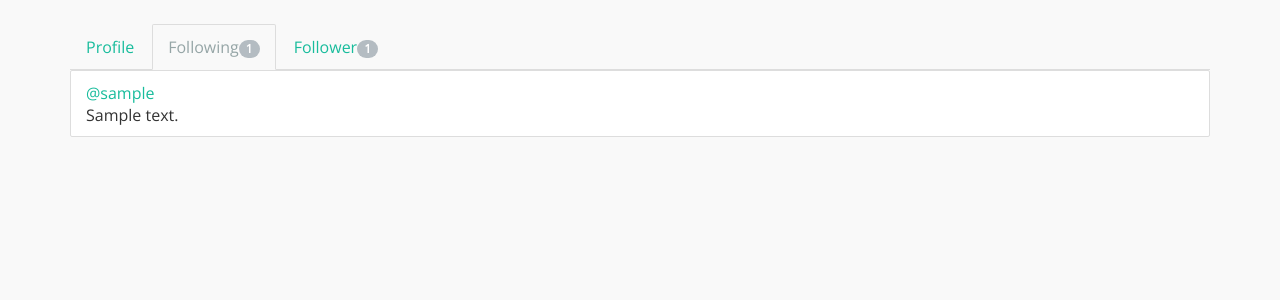
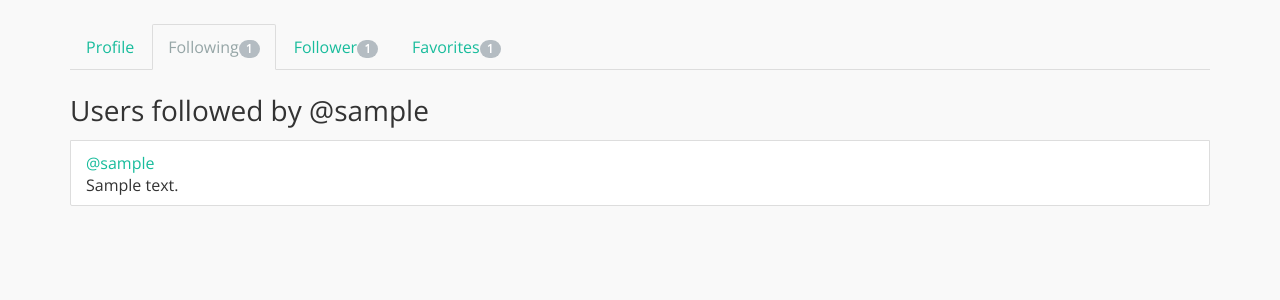
Before and after one commit to utgwkk/le4-database, a Flask app: a page that uses templates/following.html in a window 1280 px wide. Shown: the part 82-382 px from the top of the page. Run offline with Flask 2, Linux system fonts and the light colour scheme; a database or web service that is not in the repository returns one stand-in record (values such as "Sample title"); parts of the project's set-up code (start-up, migrations or seed data) failed here and were passed over; some libraries are stand-ins or nearby versions.

Commit message:
Can see other user's favorite post

```diff
--- a/main.py
+++ b/main.py
@@ -626,22 +626,31 @@ def post_comment(post_id):
 
 
 @app.route('/favorites')
+def list_my_favorite():
+    return redirect(url_for('list_favorite',
+                            username=current_user()['username']))
+
+
 @must_login
-def list_favorite():
+@app.route('/@<string:username>/favorites')
+def list_favorite(username):
     with db() as conn:
         c = conn.cursor()
         c.execute('''
         SELECT p.id, p.title, p.description, p.path, u.username
         FROM favorites f
         INNER JOIN posts p
-        ON f.user_id = %s
+        ON f.user_id = (
+            SELECT id FROM users
+            WHERE username = %s
+        )
         AND f.post_id = p.id
         INNER JOIN users u
         ON p.user_id = u.id
         ORDER BY f.created_at DESC
-        ''', (session['user_id'],))
+        ''', (username,))
     posts = c.fetchall()
-    return render_template('favorites.html', posts=posts)
+    return render_template('favorites.html', posts=posts, username=username)
 
 
 @app.route('/favorite/<int:post_id>', methods=['POST'])
--- a/templates/favorites.html
+++ b/templates/favorites.html
@@ -1,15 +1,14 @@
 {% extends "layout.html" %}
 {% block body %}
-{% set username = current_user()['username'] %}
 {% set ff_count = calculate_3f_count(username) %}
 <ul class="nav nav-tabs">
   <li class="nav-item"><a href="{{ url_for('userpage', username=username) }}">Profile</a></li>
   <li class="nav-item"><a href="{{ url_for('users_following', username=username) }}">Following<span class="badge">{{ ff_count['following_count'] }}</span></a></li>
   <li class="nav-item"><a href="{{ url_for('users_follower', username=username) }}">Follower<span class="badge">{{ ff_count['follower_count'] }}</span></a></li>
-  <li class="nav-item active"><a href="{{ url_for('list_favorite') }}">Favorites<span class="badge">{{ ff_count['favorites_count'] }}</span></a></li>
+  <li class="nav-item active"><a href="{{ url_for('list_favorite', username=username) }}">Favorites<span class="badge">{{ ff_count['favorites_count'] }}</span></a></li>
 </ul>
 <div>
-  <h2>Posts you favorited</h2>
+  <h2>@{{ username }}'s favorite posts</h2>
   <ul class="list-group">
     {% for post in posts %}
       {% include "_post.html" %}
--- a/templates/following.html
+++ b/templates/following.html
@@ -5,14 +5,11 @@
   <li class="nav-item"><a href="{{ url_for('userpage', username=username) }}">Profile</a></li>
   <li class="nav-item active"><a href="{{ url_for('users_following', username=username) }}">Following<span class="badge">{{ ff_count['following_count'] }}</span></a></li>
   <li class="nav-item"><a href="{{ url_for('users_follower', username=username) }}">Follower<span class="badge">{{ ff_count['follower_count'] }}</span></a></li>
-  {% if logged_in() %}
-    {% if current_user()['username'] == username %}
-    <li class="nav-item"><a href="{{ url_for('list_favorite') }}">Favorites<span class="badge">{{ ff_count['favorites_count'] }}</span></a></li>
-    {% endif %}
-  {% endif %}
+  <li class="nav-item"><a href="{{ url_for('list_favorite', username=username) }}">Favorites<span class="badge">{{ ff_count['favorites_count'] }}</span></a></li>
 </ul>
 <div class="list-group">
   {% if users %}
+    <h2>Users followed by @{{ username }}</h2>
     {% for user in users %}
     <div class="list-group-item">
       <a href="{{ url_for('userpage', username=user['username']) }}"<h4 class="list-group-item-heading">@{{ user['username'] }}</h4></a>
--- a/templates/user.html
+++ b/templates/user.html
@@ -5,9 +5,7 @@
   <li class="nav-item active"><a href="{{ url_for('userpage', username=user['username']) }}">Profile</a></li>
   <li class="nav-item"><a href="{{ url_for('users_following', username=user['username']) }}">Following<span class="badge">{{ ff_count['following_count'] }}</span></a></li>
   <li class="nav-item"><a href="{{ url_for('users_follower', username=user['username']) }}">Follower<span class="badge">{{ ff_count['follower_count'] }}</span></a></li>
-  {% if session['user_id'] == user['id'] %}
-  <li class="nav-item"><a href="{{ url_for('list_favorite') }}">Favorites<span class="badge">{{ ff_count['favorites_count'] }}</span></a></li>
-  {% endif %}
+  <li class="nav-item"><a href="{{ url_for('list_favorite', username=user['username']) }}">Favorites<span class="badge">{{ ff_count['favorites_count'] }}</span></a></li>
 </ul>
 <div class="list-group">
   <div class="list-group-item">
```
Also changed, not shown: templates/follower.html (+2 -5 lines), test/favorite_test.py (+1 -1 lines).
